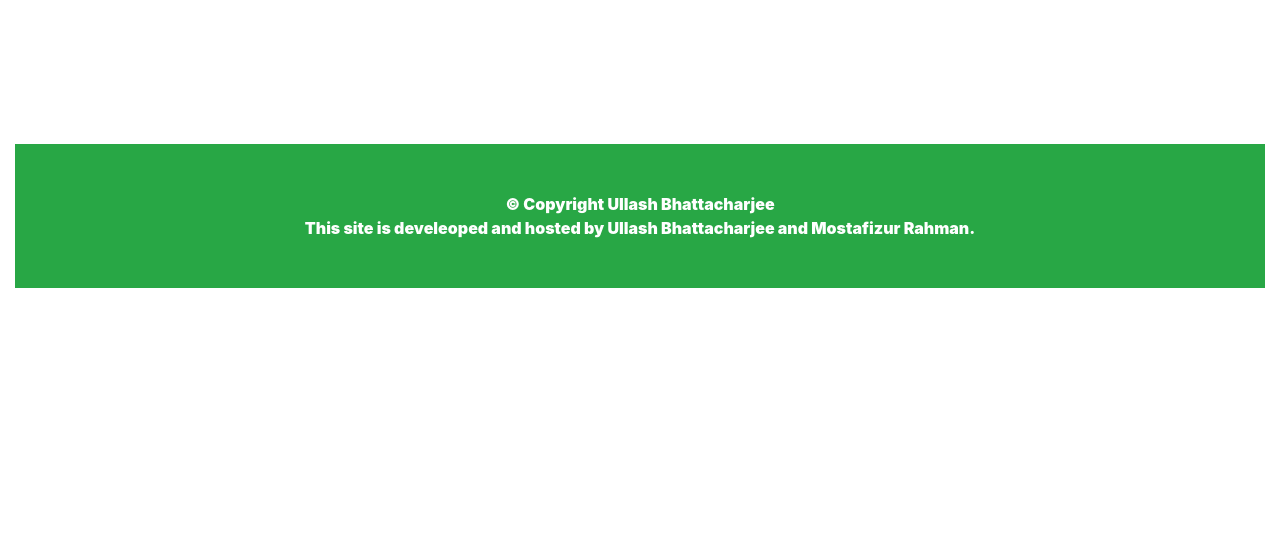
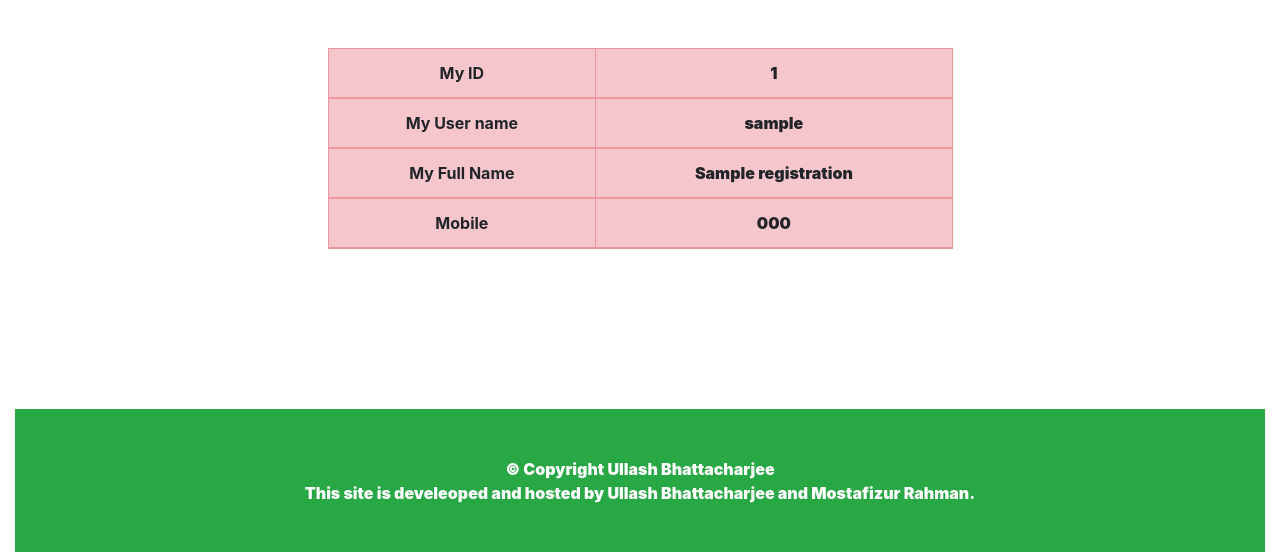
Before and after one commit to turjo997/e-BookCart, a PHP site: page /user/myprofile.php in a window 1280 px wide. Shown: the part 106-658 px from the top of the page. Run offline with PHP 8.4, Linux system fonts and the light colour scheme; the visitor is signed in with stand-in values (Sample User, id 1); tables that the repository leaves empty or names only in its code hold one stand-in row (values such as "Sample post"); data that the repository does not hold is empty.

Commit message:
Update myprofile.php

```diff
--- a/user/myprofile.php
+++ b/user/myprofile.php
@@ -2,7 +2,57 @@
    require_once 'header1.php';
    require_once '../config.php';
 
+
+   $data = $_SESSION['user_name'];
+
+   //echo $data;
+
+
+   $sql = "SELECT * FROM registration where user_name = '$data'";
+
+
+   $result = mysqli_query($link , $sql);
+
+
+       while($row = mysqli_fetch_array($result)){
+           echo '
+           <div class="row">
+
+             <div class="col-lg-3">
+             </div>
+             <div class="col-lg-6">
+             <br><br>
+
+             <table class="table table-striped table-bordered table-hover table-danger text-center">
+             <thead>
+              <tr>
+              <th>My ID</th>
+              <td>'.$row['user_id'].'</td>
+              </tr>
+              <tr>
+              <th>My User name</th>
+              <td>'.$row['user_name'].'</td>
+              </tr>
+              <tr>
+              <th>My Full Name</th>
+              <td>'.$row['name'].'</td>
+              </tr>
+              <tr>
+              <th>Mobile</th>
+              <td>'.$row['user_mobile'].' </td>
+            </tr>
+            </thead>
+
+
+          </table>
+
+             </div>
+
+           </div>';
+       }
+
 ?>
+
 
 
 
```
